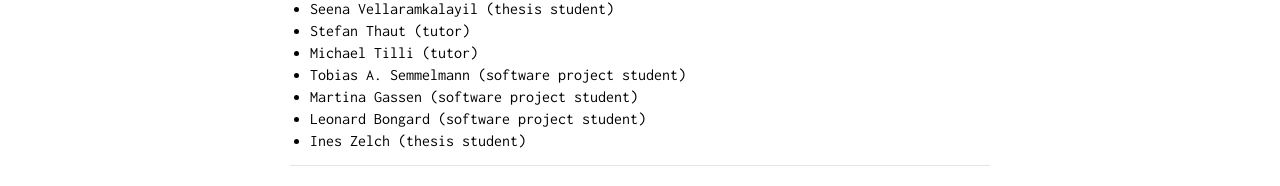
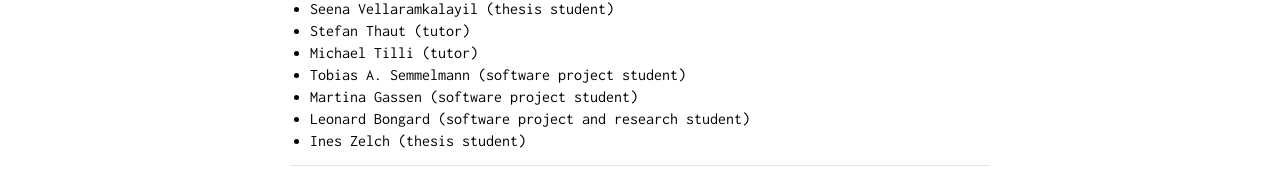
Before and after one commit to chkla/gitPage, a Jekyll site: the page built from teaching.md, in a window 1280 px wide. Shown: the part 810-996 px from the top of the page. Built offline with Jekyll 4.4.1, drawn with Linux system fonts in a browser that asks for light colours; our own code applies the rules of GitHub Pages for plain Markdown files.

Commit message:
Update teaching.md

```diff
--- a/teaching.md
+++ b/teaching.md
@@ -31,5 +31,5 @@ I teach or have been teaching:
 * Michael Tilli (tutor)
 * Tobias A. Semmelmann (software project student)
 * Martina Gassen (software project student)
-* Leonard Bongard (software project student)
+* Leonard Bongard (software project and research student)
 * Ines Zelch (thesis student)
```
